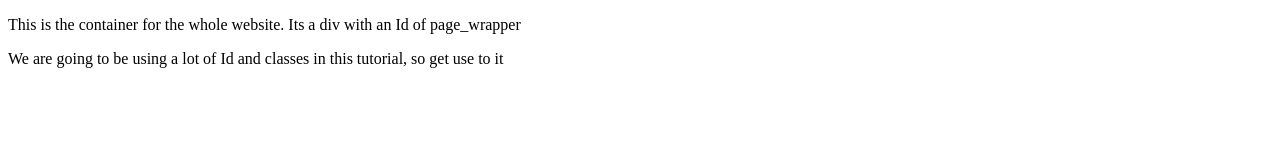
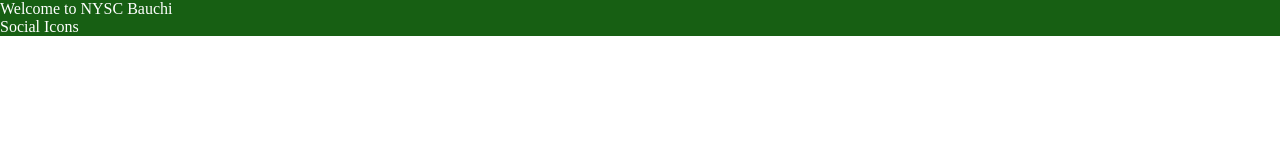
Before and after one commit to yemiwebby/nyscbauchi, a plain HTML site: page index.html in a window 1280 px wide. Drawn offline with Linux system fonts and the light colour scheme; files that its build step writes are made by us from their sources.

Commit message:
Added more details

```diff
--- a/css/style.css
+++ b/css/style.css
@@ -0,0 +1,12 @@
+* {
+	margin: 0;
+	padding: 0;
+}
+
+#header_wrapper {
+	background: #175F13;
+}
+
+#header_top {
+	color: #ffffff;
+}
--- a/index.html
+++ b/index.html
@@ -2,15 +2,33 @@
 <html>
 <head>
 	<title> NYSC | Bauchi State </title>
-	<link rel="stylesheet" type="text/css" href="style.css">
+	<link rel="stylesheet" type="text/css" href="css/style.css">
 </head>
 <body>
 
 <div id="page_wrapper">
 
-	<p>This is the container for the whole website. Its a div with an Id of page_wrapper</p>
+	<div id="header_wrapper">
 
-	<p> We are going to be using a lot of Id and classes in this tutorial, so get use to it </p>
+		<div id="header_top">
+
+			<div id="welcome_message">
+
+				<p> Welcome to NYSC Bauchi </p>
+
+			</div>
+
+			<div id="icons_container">
+
+				<!-- This is for social Icons, we will change the text to icons later -->
+				<p> Social Icons </p>
+
+			</div>
+
+		</div>
+
+	</div>
+
 </div>
 
 </body>
```
